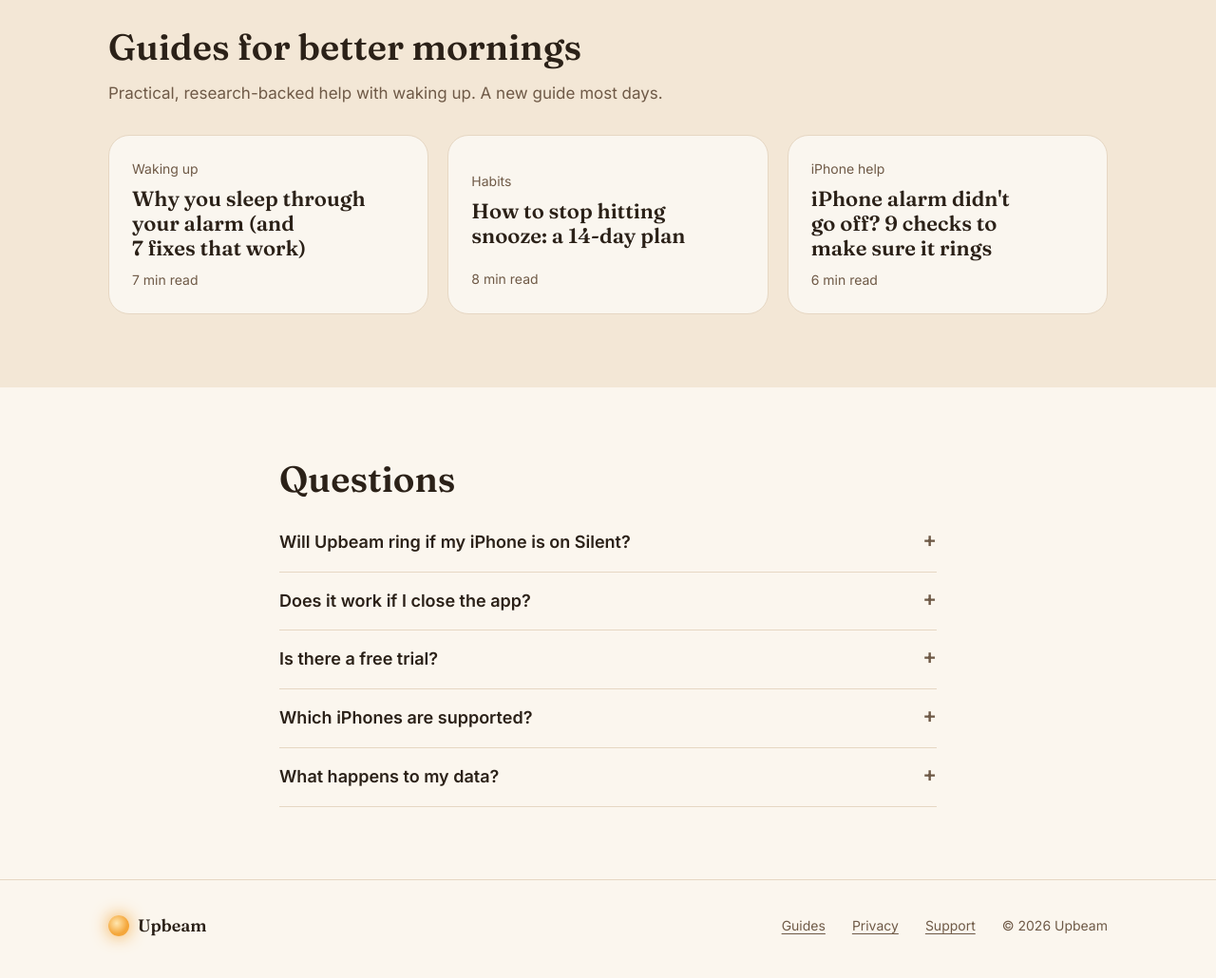
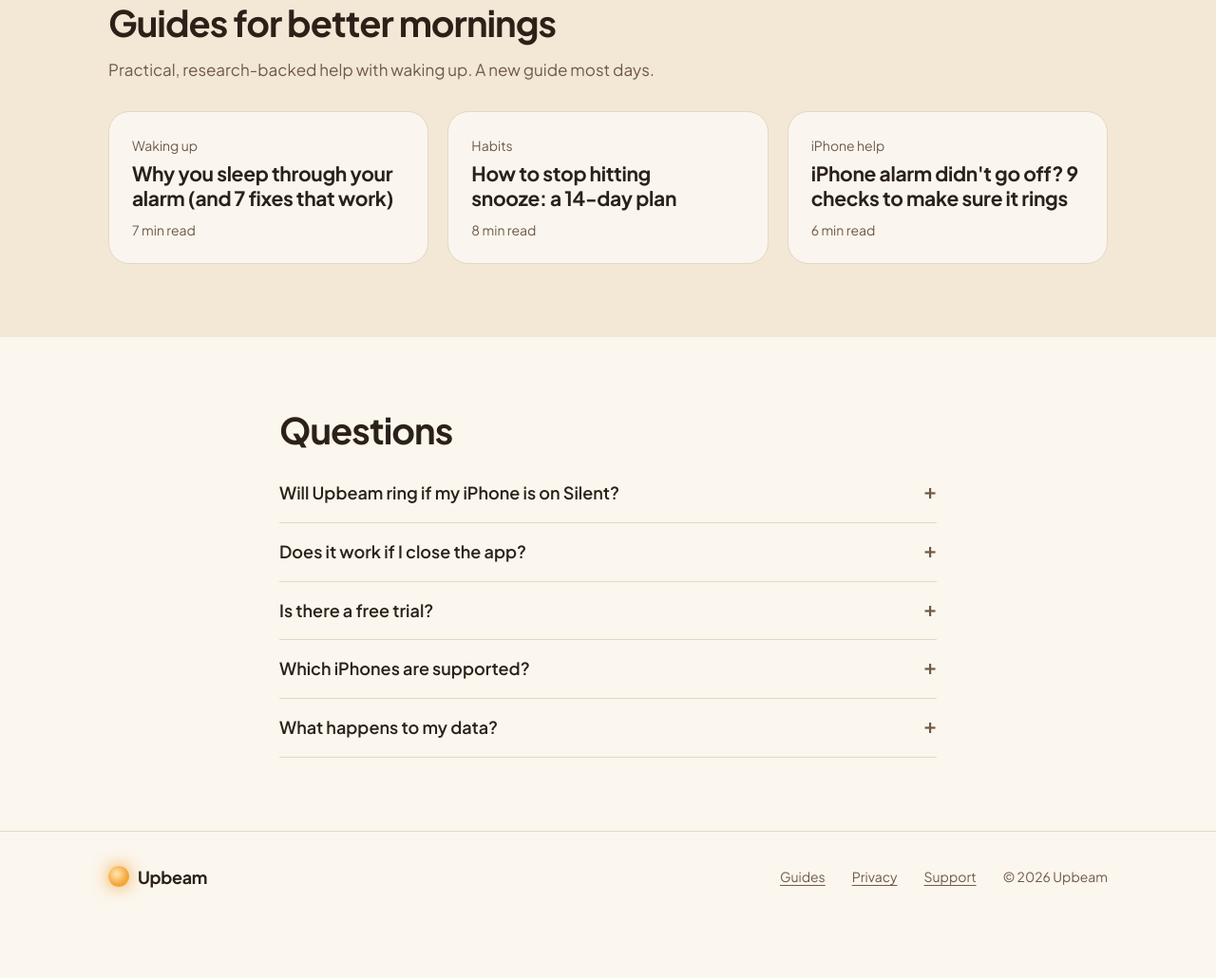
Before and after one commit to KalekidanA/upbeam-site, a plain HTML site: page index.html in a window 1280 px wide. Shown: the part 2786-3816 px from the top of the page at 95% size. After the commit the page ends 3771 px from the top, so only its background shows below. Drawn offline with Linux system fonts and the light colour scheme.

Commit message:
Switch the site font to Plus Jakarta Sans
Co-Authored-By: Claude Opus 5.5 <noreply@anthropic.com>
Claude-Session: https://claude.ai/code/session_019ZsTGTK3NgqJ3NCfBoKsGf

```diff
--- a/index.html
+++ b/index.html
@@ -8,7 +8,7 @@
 <link rel="canonical" href="https://getupbeam.com/">
 <link rel="icon" href="favicon.svg" type="image/svg+xml">
 <link rel="preconnect" href="https://fonts.googleapis.com"><link rel="preconnect" href="https://fonts.gstatic.com" crossorigin>
-<link href="https://fonts.googleapis.com/css2?family=Fraunces:opsz,wght@9..144,500;9..144,600&family=Inter:wght@400;500;600&display=swap" rel="stylesheet">
+<link href="https://fonts.googleapis.com/css2?family=Plus+Jakarta+Sans:wght@400;500;600;700;800&display=swap" rel="stylesheet">
 <link rel="stylesheet" href="style.css">
 </head>
 <body>
--- a/style.css
+++ b/style.css
@@ -2,7 +2,7 @@
 VOICE: calm, warm, trustworthy — a morning, not a sales pitch.
 IDEA: the page is the sky of the Upbeam app: sunrise by day, moonlit at night.
 PICTURE: a sun (moon at night) rising out of a soft horizon with the app's "rings in" card.
-COLOUR and TYPE: warm beige sky, ink brown, sun gold accent; night indigo. Fraunces + Inter (the app's own).
+COLOUR and TYPE: warm beige sky, ink brown, sun gold accent; night indigo. Plus Jakarta Sans throughout: modern, rounded, elegant.
 LAYOUT: full-bleed sky hero, then calm bands; guides as a readable 680px column.
 */
 :root{
@@ -27,12 +27,12 @@ LAYOUT: full-bleed sky hero, then calm bands; guides as a readable 680px column.
 :root[data-theme=light]{--stars:0}
 *{box-sizing:border-box;min-width:0}
 html{scroll-padding-top:72px}
-body{margin:0;background:var(--bg);color:var(--ink);font:17px/1.6 Inter,system-ui,-apple-system,sans-serif;overflow-x:clip}
+body{margin:0;background:var(--bg);color:var(--ink);font:17px/1.6 "Plus Jakarta Sans",system-ui,-apple-system,sans-serif;overflow-x:clip}
 a{color:var(--accent);text-underline-offset:3px}
-h1,h2,h3{font-family:Fraunces,Georgia,serif;font-weight:600;line-height:1.08;text-wrap:balance;margin:0 0 .4em}
+h1,h2,h3{font-family:"Plus Jakarta Sans",system-ui,sans-serif;font-weight:700;letter-spacing:-.025em;line-height:1.1;text-wrap:balance;margin:0 0 .4em}
 h1{font-size:clamp(36px,6vw,56px)}
 h2{font-size:clamp(28px,3.6vw,38px)}
-h3{font-size:22px;line-height:1.2}
+h3{font-size:21px;line-height:1.25;letter-spacing:-.015em}
 p{margin:0 0 1em}
 .wrap{max-width:1180px;margin:0 auto;padding:0 max(5vw,18px)}
 .band{padding:clamp(40px,6vw,88px) 0}
@@ -43,7 +43,7 @@ p{margin:0 0 1em}
 /* nav */
 nav.top{position:sticky;top:0;z-index:10;backdrop-filter:blur(14px);-webkit-backdrop-filter:blur(14px);background:color-mix(in srgb,var(--bg) 78%,transparent);border-bottom:1px solid var(--line)}
 nav.top .wrap{display:flex;align-items:center;gap:22px;min-height:62px;flex-wrap:wrap}
-.logo{display:flex;align-items:center;gap:9px;font:600 21px Fraunces,Georgia,serif;color:var(--ink);text-decoration:none;margin-right:auto}
+.logo{display:flex;align-items:center;gap:9px;letter-spacing:-.02em;font:700 21px "Plus Jakarta Sans",system-ui,sans-serif;color:var(--ink);text-decoration:none;margin-right:auto}
 .logo i{width:22px;height:22px;border-radius:50%;background:radial-gradient(circle at 40% 38%,#FFE7B0,var(--sun) 60%);box-shadow:0 0 18px var(--sun)}
 nav.top a.l{color:var(--ink);text-decoration:none;font-size:15px}
 nav.top a.l:hover{color:var(--accent)}
@@ -64,7 +64,7 @@ nav.top a.l:hover{color:var(--accent)}
 .sky .body{fill:var(--sun)}
 .sky .halo{fill:var(--sun);opacity:.22}
 .ringcard{position:absolute;left:6%;right:6%;bottom:2%;padding:18px 20px;border-radius:24px;background:var(--card);backdrop-filter:blur(16px);-webkit-backdrop-filter:blur(16px);border:1px solid var(--line);box-shadow:0 20px 50px -24px rgba(43,33,24,.4)}
-.ringcard b{display:block;font:600 34px/1 Fraunces,Georgia,serif;white-space:nowrap}
+.ringcard b{display:block;letter-spacing:-.03em;font:700 34px/1 "Plus Jakarta Sans",system-ui,sans-serif;white-space:nowrap}
 .ringcard .row{display:flex;justify-content:space-between;align-items:baseline;gap:10px;flex-wrap:wrap}
 .nudges{display:flex;gap:8px;margin-top:12px;flex-wrap:wrap}
 .nudges span{padding:6px 12px;border-radius:999px;border:1px solid var(--line);font-size:14px;white-space:nowrap}
@@ -79,7 +79,7 @@ nav.top a.l:hover{color:var(--accent)}
 /* pricing */
 .prices{display:grid;grid-template-columns:repeat(3,minmax(0,1fr));gap:18px;margin-top:30px;align-items:stretch}
 .price{padding:26px;border-radius:22px;border:1px solid var(--line);background:var(--card);display:flex;flex-direction:column}
-.price .amt{font:600 40px/1 Fraunces,Georgia,serif;margin:10px 0 4px;white-space:nowrap}
+.price .amt{letter-spacing:-.03em;font:700 40px/1 "Plus Jakarta Sans",system-ui,sans-serif;margin:10px 0 4px;white-space:nowrap}
 .price.hero-p{background:var(--btn);color:var(--btnink);border-color:transparent}
 .price.hero-p .sub,.price.hero-p .small{color:color-mix(in srgb,var(--btnink) 72%,transparent)}
 .tag{display:inline-block;align-self:flex-start;padding:4px 10px;border-radius:999px;background:var(--sun);color:#2B2118;font-size:13px;font-weight:600}
```
Also changed, not shown: guides/how-to-stop-hitting-snooze.html (+1 -1 lines), guides/index.html (+1 -1 lines), guides/iphone-alarm-didnt-go-off.html (+1 -1 lines), guides/why-you-sleep-through-your-alarm.html (+1 -1 lines), privacy.html (+1 -1 lines), support.html (+1 -1 lines).
